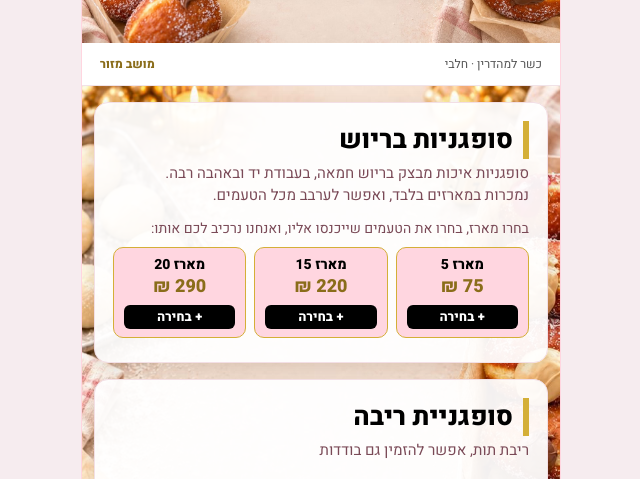
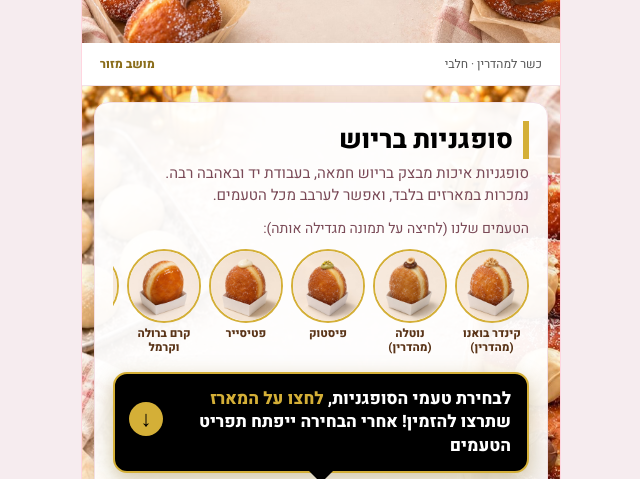
Before and after one commit to shirsbou-prog/sufganiyot-pricelist, a plain HTML site: page index.html in a window 1280 px wide. Shown: the part 272-751 px from the top of the page, without its empty margins (319-959 px from the left). Drawn offline with Linux system fonts and the light colour scheme.

Commit message:
Lemon meringue flavor, flavor preview strip, 'tap a box' banner

```diff
--- a/index.html
+++ b/index.html
@@ -57,6 +57,19 @@
   .bdel{background:transparent;border:0;color:#a0465a;text-decoration:underline;padding:4px !important}
   .boxlist{padding:8px 12px;font-size:14px;line-height:1.6;color:#333}
   .stepper button:disabled{opacity:.3;cursor:default}
+  .pick{position:relative;background:#000;color:#fff;border-radius:14px;padding:13px 16px 13px 54px;font-weight:800;font-size:17px;line-height:1.4;margin:4px 0 22px;box-shadow:0 8px 20px rgba(0,0,0,.22);border:2px solid #D4AF37;animation:pickPulse 1.8s ease-in-out infinite}
+  .pick b{color:#D4AF37}
+  .pick:after{content:'';position:absolute;bottom:-12px;left:50%;margin-left:-12px;border:12px solid transparent;border-bottom:0;border-top-color:#000}
+  .pick .arw{position:absolute;left:14px;top:50%;margin-top:-17px;width:34px;height:34px;border-radius:50%;background:#D4AF37;color:#000;display:flex;align-items:center;justify-content:center;font-size:22px;animation:pickBounce 1s ease-in-out infinite}
+  @keyframes pickBounce{0%,100%{transform:translateY(-3px)}50%{transform:translateY(4px)}}
+  @keyframes pickPulse{0%,100%{box-shadow:0 8px 20px rgba(0,0,0,.22)}50%{box-shadow:0 8px 26px rgba(212,175,55,.65)}}
+  .boxes.wait button{animation:boxGlow 1.8s ease-in-out infinite}
+  @keyframes boxGlow{0%,100%{transform:scale(1)}50%{transform:scale(1.04);box-shadow:0 0 0 3px rgba(212,175,55,.45)}}
+  .menu{display:flex;gap:8px;overflow-x:auto;padding:4px 0 10px;margin-bottom:6px;scrollbar-width:none}
+  .menu::-webkit-scrollbar{display:none}
+  .menu figure{margin:0;flex:0 0 74px;text-align:center;font-size:11.5px;line-height:1.25;color:#5a3418;font-weight:800}
+  .menu img{width:74px;height:74px;border-radius:50%;object-fit:cover;border:2px solid #D4AF37;display:block;margin-bottom:4px;cursor:zoom-in}
+  @media (prefers-reduced-motion:reduce){.pick,.pick .arw,.boxes.wait button{animation:none}}
   .counter{margin-top:10px;padding:10px 12px;border-radius:8px;font-weight:800;font-size:14.5px;background:#fff6d9;border:1px solid #D4AF37;line-height:1.45}
   .counter.ok{background:#e8f6ea;border-color:#7cbf88}
   .opt{display:block;border:1.5px solid #ead7dd;border-radius:10px;padding:10px 12px;margin-bottom:8px;background:#fff;cursor:pointer;font-size:15px}
@@ -108,8 +121,10 @@
   <div class="block">
     <div class="h">סופגניות בריוש</div>
     <div class="sub">סופגניות איכות מבצק בריוש חמאה, בעבודת יד ובאהבה רבה.<br>נמכרות במארזים בלבד, ואפשר לערבב מכל הטעמים.</div>
-    <div class="sub" style="font-size:14px;margin-bottom:8px">בחרו מארז, בחרו את הטעמים שייכנסו אליו, ואנחנו נרכיב לכם אותו:</div>
-    <div class="boxes">
+    <div class="sub" style="font-size:14px;margin-bottom:6px">הטעמים שלנו (לחיצה על תמונה מגדילה אותה):</div>
+    <div class="menu" id="menu"></div>
+    <div class="pick" id="pick"><span class="arw">↓</span>לבחירת טעמי הסופגניות, <b>לחצו על המארז</b> שתרצו להזמין! אחרי הבחירה ייפתח תפריט הטעמים</div>
+    <div class="boxes wait" id="boxBtns">
       <button type="button" data-add="5">מארז 5<span>75 ₪</span><em>+ בחירה</em></button>
       <button type="button" data-add="15">מארז 15<span>220 ₪</span><em>+ בחירה</em></button>
       <button type="button" data-add="20">מארז 20<span>290 ₪</span><em>+ בחירה</em></button>
@@ -198,8 +213,8 @@
   var WEBAPP_URL = "https://script.google.com/macros/s/AKfycbzd3oU3RBYeDIyzjAxTQBFQSgEGi9mq51pSVzOVYLV2cY2vzbplWxnUO0TtkCkg5fDg/exec";
   var WA = "972534247937";
   var BOX_PRICE = {5:75, 15:220, 20:290};
-  var FLAVORS = ["קינדר בואנו (מהדרין)","נוטלה (מהדרין)","פיסטוק","פטיסייר","קרם ברולה וקרמל","בייגלה מלוח","שוקולד לבן","אוראו","עוגיות קרמל (לוטוס)"];
-  var FLAVOR_IMG = ["fl-bueno.jpg","fl-nutella.jpg","fl-pistachio.jpg","fl-patissier.jpg","fl-brulee.jpg","fl-pretzel.jpg","fl-whitechoc.jpg","fl-oreo.jpg","fl-lotus.jpg"];
+  var FLAVORS = ["קינדר בואנו (מהדרין)","נוטלה (מהדרין)","פיסטוק","פטיסייר","קרם ברולה וקרמל","בייגלה מלוח","שוקולד לבן","אוראו","עוגיות קרמל (לוטוס)","לימון מרנג (פאי לימון)"];
+  var FLAVOR_IMG = ["fl-bueno.jpg","fl-nutella.jpg","fl-pistachio.jpg","fl-patissier.jpg","fl-brulee.jpg","fl-pretzel.jpg","fl-whitechoc.jpg","fl-oreo.jpg","fl-lotus.jpg","fl-lemon.jpg"];
   var JAM = 10, SFENJ = 29, FRIC8 = 180, FRIC12 = 260, SEP = 45;
   // pickup days; cutoff in Israel time (UTC+2 in December)
   var DAYS = [
@@ -234,6 +249,9 @@
     return '<label class="opt'+(closed?' off':'')+'" id="d'+i+'"><input type="radio" name="date" value="'+i+'"'+(closed?' disabled':'')+'>'+d.label+
       '<small>'+(closed ? 'ההזמנות ליום הזה נסגרו' : hours+' · הזמנה '+d.cutTxt)+'</small></label>';
   }).join('');
+
+  document.getElementById('menu').innerHTML = FLAVORS.map(function(f,i){
+    return '<figure><img class="mthumb" src="files/'+FLAVOR_IMG[i]+'" alt="'+f+'">'+f+'</figure>'; }).join('');
 
   function boxCount(b){ return b.fl.reduce(function(x,y){return x+y},0); }
   function boxLine(b){ return FLAVORS.map(function(f,i){ return b.fl[i] ? f+' × '+b.fl[i] : null; }).filter(Boolean).join(', '); }
@@ -279,6 +297,8 @@
 
   function render(){
     renderBoxes();
+    document.getElementById('pick').classList.toggle('hidden', s.boxes.length>0);
+    document.getElementById('boxBtns').classList.toggle('wait', s.boxes.length===0);
     ['jam','sfSugar','sfPowder','f8','f12'].forEach(function(k){ document.getElementById('q_'+k).textContent=s[k]; });
     var c=calc();
     document.getElementById('sepWrap').classList.toggle('hidden', c.fricBoxes===0);
@@ -301,6 +321,8 @@
 
   var lb=document.getElementById('lb');
   document.addEventListener('click', function(e){
+    var mt=e.target.closest('img.mthumb');
+    if(mt){ lb.querySelector('img').src=mt.src; lb.querySelector('div').textContent=mt.alt; lb.classList.remove('hidden'); return; }
     var im=e.target.closest('img.thumb');
     if(im){ lb.querySelector('img').src=im.src; lb.querySelector('div').textContent=im.closest('.row').querySelector('.name').firstChild.textContent; lb.classList.remove('hidden'); return; }
     if(e.target.closest('#lb')){ lb.classList.add('hidden'); return; }
```
Also changed, not shown: files/fl-lemon.jpg (added).
